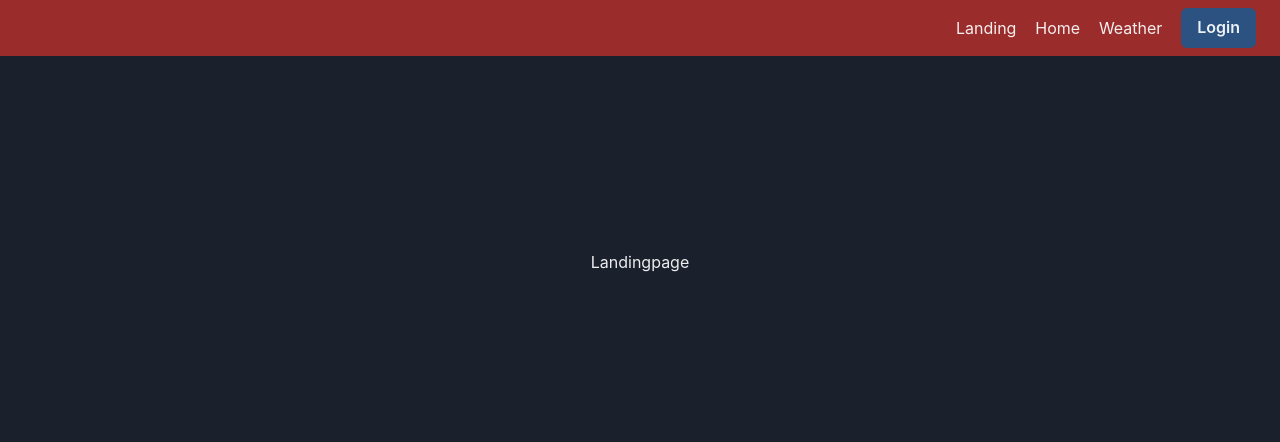
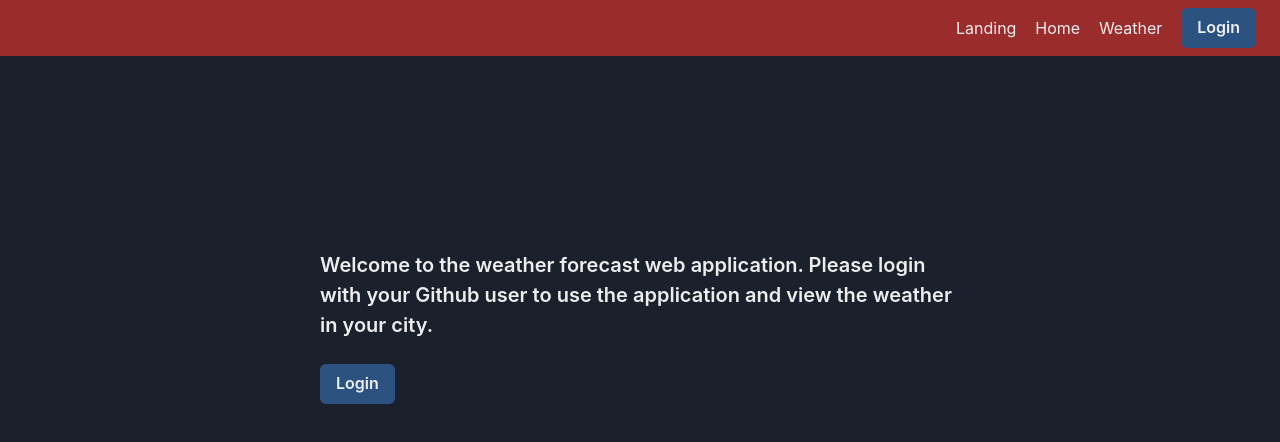
Before and after one commit to WiruCodes/Weather_API, a React (Create React App) app: page / in a window 1280 px wide. Shown: the top 442 px of the page. Built offline with nearby package versions, Linux system fonts and the light colour scheme.

Commit message:
adjust alignments and color hover, add LandingPage content

```diff
--- a/src/App.js
+++ b/src/App.js
@@ -7,12 +7,12 @@ import { useState } from "react";
 
 function App() {
   const [cityWeather, setCityWeather] = useState({
-    date: "",
-    temp: "",
-    description: "",
-    main: "",
-    pressure: "",
-    humidity: "",
+    date: "date",
+    temp: "temp",
+    description: "desc",
+    main: "main",
+    pressure: "pressure",
+    humidity: "humidity",
   });
   const [location, setLocation] = useState('')
   return (
--- a/src/sections/home_page/HomePage.js
+++ b/src/sections/home_page/HomePage.js
@@ -37,6 +37,7 @@ function HomePage({ setCityWeather, setLocation }) {
           }}
           w="300px"
           mr="5"
+          textAlign='center'
           value={city}
         />
         <Button
--- a/src/sections/landing_page/LandingPage.js
+++ b/src/sections/landing_page/LandingPage.js
@@ -1,9 +1,12 @@
-import { Box } from "@chakra-ui/react";
+import { Box, Button, Text } from "@chakra-ui/react";
 
 function LandingPage() {
   return (
-    <Box position='relative' display='flex' justifyContent='center' top='250px'>
-      Landingpage
+    <Box position='relative' display='flex' flexDir='column' justifyContent='center' alignItems='center' top='250px'>
+      <Box w='50%'>
+      <Text fontSize={20} fontWeight='semibold'>Welcome to the weather forecast web application. Please login with your Github user to use the application and view the weather in your city.</Text>
+      <Button mt={6} bgColor='blue.700' _hover={{ bg: 'blue.500' }}>Login</Button>
+      </Box>
     </Box>
   )
 }
--- a/src/sections/nav/NavBar.js
+++ b/src/sections/nav/NavBar.js
@@ -17,7 +17,7 @@ function NavBar() {
         <Link to="/">Landing</Link>
         <Link to="/home">Home</Link>
         <Link to="/weather">Weather</Link>
-        <Button bgColor="blue.700" size="md">
+        <Button bgColor="blue.700" _hover={{ bg: 'blue.500' }} size="md">
           Login
         </Button>
       </Box>
```
